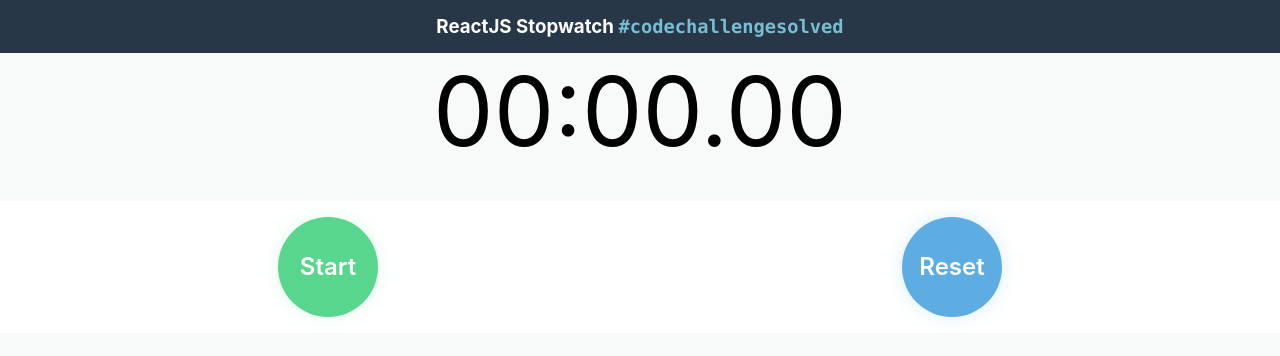
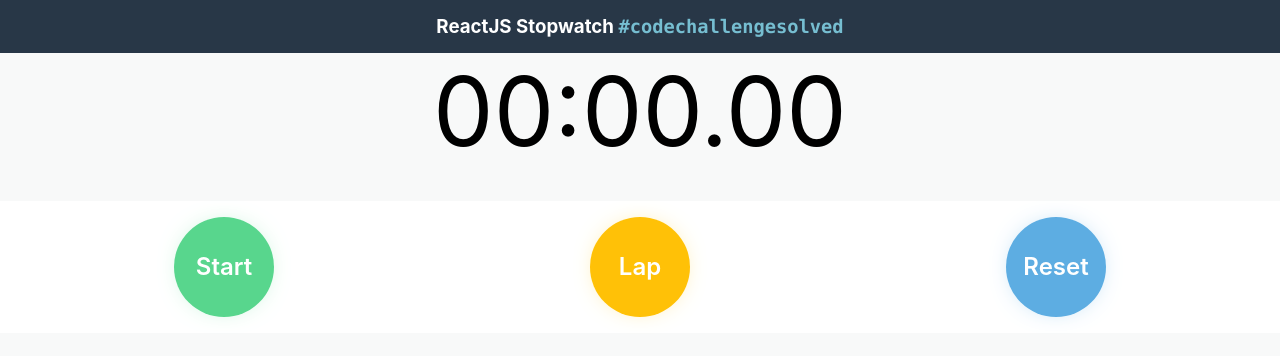
Before and after one commit to ericaig/react-stopwatch, a React (Create React App) app: page / in a window 1280 px wide. Shown: the top 356 px of the page. Built offline with nearby package versions, Linux system fonts and the light colour scheme.

Commit message:
lap time feature: genesis

```diff
--- a/src/App.js
+++ b/src/App.js
@@ -48,7 +48,7 @@ function App() {
         <div className="timer-btns-container">
           <TimerButton color="green" isVisible={!timerRunning} text="Start" onClick={startTimerFnc} />
           <TimerButton color="red" isVisible={timerRunning} text="Stop" onClick={stopTimerFnc} />
-          {/*<TimerButton color="yellow" isVisible="true" text="Lap" onClick={lapTimerFnc} />*/}
+          <TimerButton color="yellow" isVisible="true" text="Lap" onClick={lapTimerFnc} />
           <TimerButton color="blue" isVisible="true" text="Reset" onClick={resetTimerFnc} />
         </div>
       </section>
```
